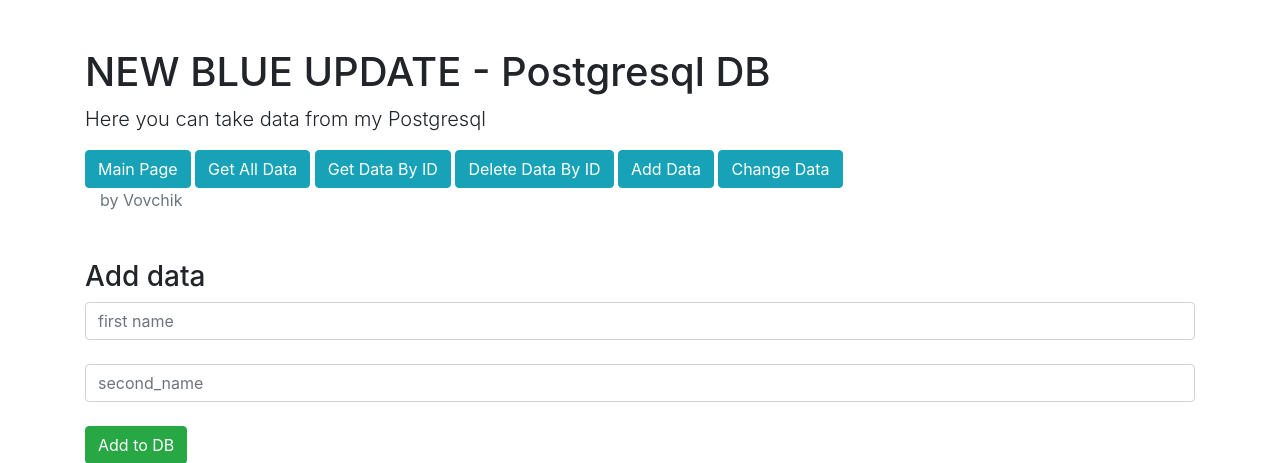
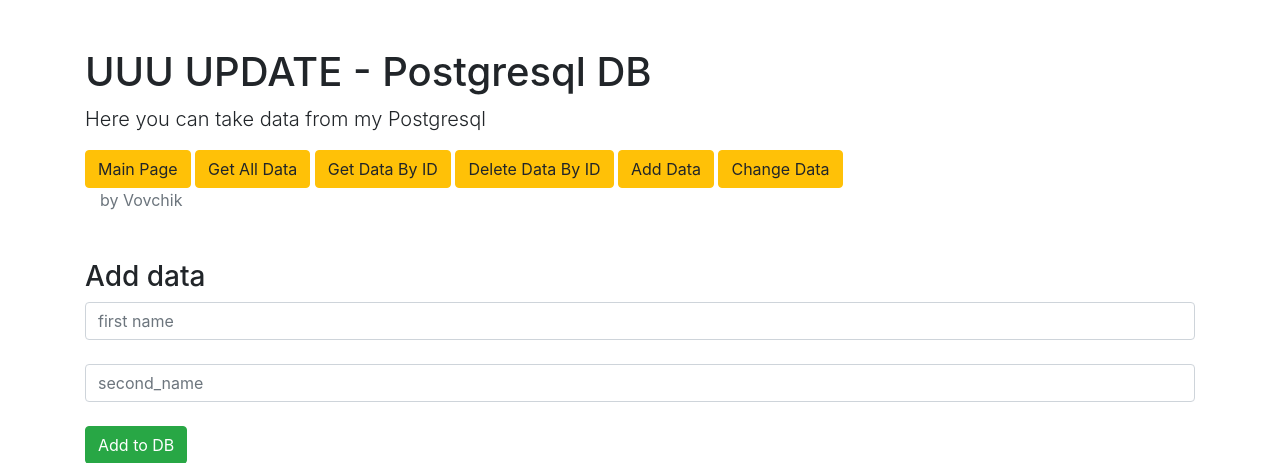
Before and after one commit to VolodymyrVolodymyrovych/devops_jooble, a Flask app: page /add-data in a window 1280 px wide. Shown: the top 463 px of the page. Run offline with Flask 2, Linux system fonts and the light colour scheme; some libraries are stand-ins or nearby versions.

Commit message:
UUU update

```diff
--- a/templates/base.html
+++ b/templates/base.html
@@ -58,23 +58,23 @@
 <!-- Begin page content -->
 <main class="flex-shrink-0">
   <div class="container">
-    <h1 class="mt-5">NEW BLUE UPDATE - Postgresql DB</h1>
+    <h1 class="mt-5">UUU UPDATE - Postgresql DB</h1>
     <p class="lead">Here you can take data from my Postgresql</p>
 
-    <a class="btn btn-info" href="/">Main Page</a>
+    <a class="btn btn-warning" href="/">Main Page</a>
 
-    <a class="btn btn-info" href="users_all">Get All Data</a>
+    <a class="btn btn-warning" href="users_all">Get All Data</a>
 
-    <a class="btn btn-info" href="define-data">Get Data By ID</a>
+    <a class="btn btn-warning" href="define-data">Get Data By ID</a>
     <a href="output-data.html"></a>
 
-    <a class="btn btn-info" href="delete-data">Delete Data By ID</a>
+    <a class="btn btn-warning" href="delete-data">Delete Data By ID</a>
     <a href="output-data.html"></a>
 
-    <a class="btn btn-info" href="add-data">Add Data</a>
+    <a class="btn btn-warning" href="add-data">Add Data</a>
     <a href="add-data.html"></a>
 
-    <a class="btn btn-info" href="change-data">Change Data</a>
+    <a class="btn btn-warning" href="change-data">Change Data</a>
     <a href="change-data.html"></a>
 
 
```
Also changed, not shown: .github/workflows/python-app.yml.
